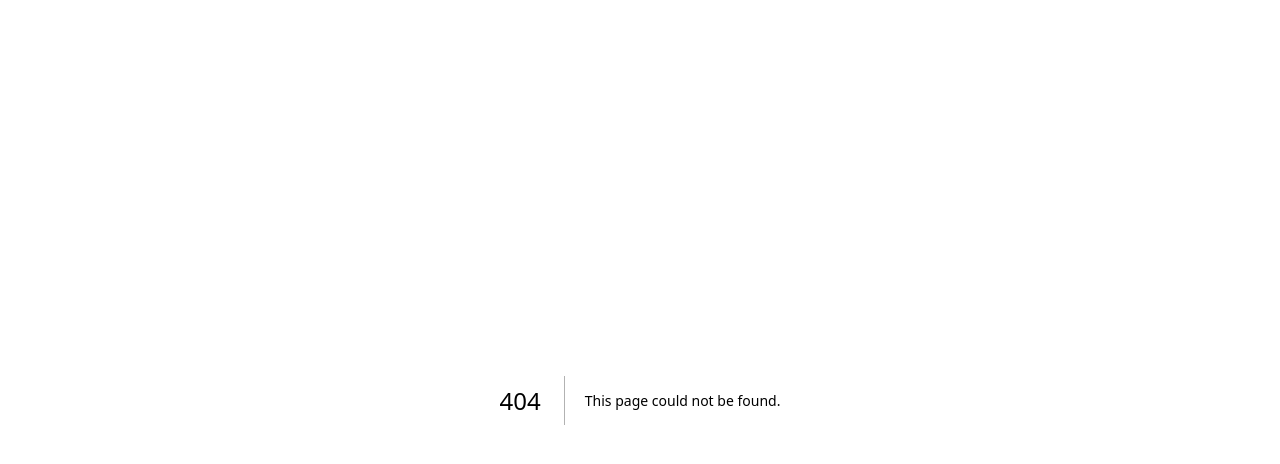
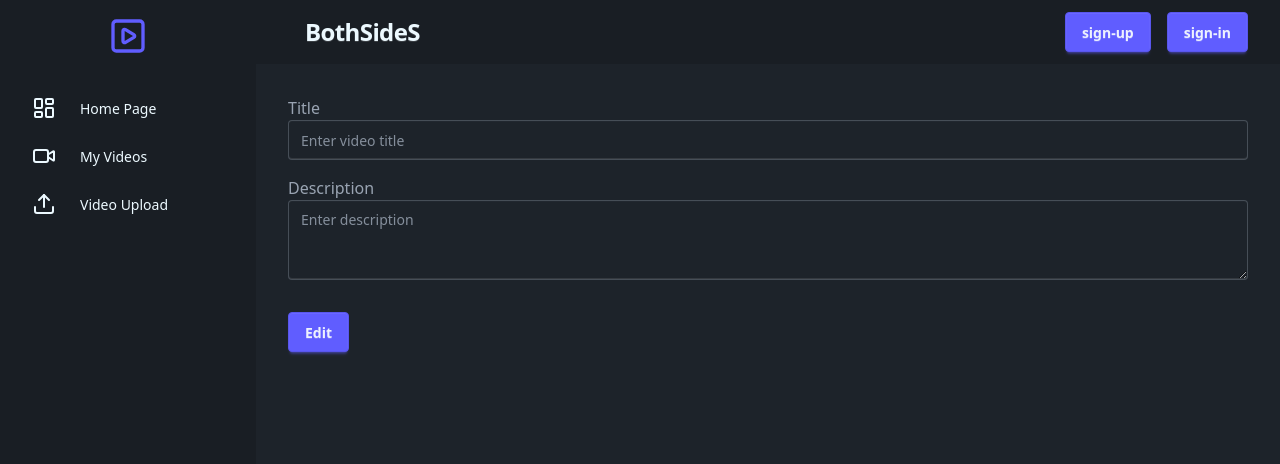
Before and after one commit to lad-bhargav/bothsides, a Next.js app: page /video/edit/1 in a window 1280 px wide. Before the commit this address had no page. Shown: the top 464 px of the page. Built offline with nearby package versions, Linux system fonts and the light colour scheme; no server answers; the database is empty.

Commit message:
edit form is donr

```diff
--- /dev/null
+++ b/app/(app)/video/edit/[id]/page.tsx
@@ -0,0 +1,98 @@
+'use client'
+import { useParams } from 'next/navigation';
+import React, { useEffect, useState } from 'react'
+import { useForm } from 'react-hook-form'
+
+interface FormValues{
+  title:string;
+  description?:string;
+}
+
+const EditPage = () => {
+    const [title,setTitle] = useState<string>("");
+    const [description,setDescription] = useState<string>("");
+
+  const {
+      register,
+      handleSubmit,
+      formState: { errors },
+      setValue,
+    } = useForm<FormValues>();
+
+    const params = useParams();
+    const videoId = params.id;
+
+    useEffect(()=>{
+      videoDetails();
+    },[videoId,setValue]);
+
+  const videoDetails = async()=>{
+        try {
+            const video = await fetch(`/api/video?videoId=${videoId}`);
+            if(!video.ok){
+                throw new Error("failed to load details");
+            }
+            const data = await video.json();
+            setTitle(data.title);
+            setDescription(data.description);
+            setValue('title', data.title);
+            setValue('description', data.description);
+        } catch (error) {
+            console.log(error);
+        }
+  }
+
+  const handleOnSubmit = async()=>{
+
+  }
+
+  return (
+    <div>
+        <form onSubmit={handleSubmit(handleOnSubmit)} className="space-y-4">
+        {/* Title */}
+        <div>
+          <label className="label">
+            <span className="label-text">Title</span>
+          </label>
+          <input
+            type="text"
+            placeholder="Enter video title"
+            value={title}
+            {...register('title', {
+              required: true,
+              onChange: (e) => setTitle(e.target.value)
+            })}
+            className="input input-bordered w-full"
+          />
+          {errors.title && (
+            <span className="text-error text-sm">Title is required</span>
+          )}
+        </div>
+
+        {/* Description */}
+        <div>
+          <label className="label">
+            <span className="label-text">Description</span>
+          </label>
+          <textarea
+            placeholder="Enter description"
+            value={description}
+            {...register('description',{
+                onChange: (e) => setDescription(e.target.value)
+            })}
+            className="textarea textarea-bordered w-full"
+          />
+        </div>
+
+        {/* Submit Button */}
+        <button
+          type="submit"
+          className="btn btn-primary mt-4"
+        >Edit
+        </button>
+      </form>
+    </div>
+  )
+}
+
+export default EditPage
--- a/app/(app)/video/edit/page.tsx
+++ /dev/null
@@ -1,9 +0,0 @@
-import React from 'react'
-
-const EditPage = () => {
-  return (
-    <div>EditPage</div>
-  )
-}
-
-export default EditPage
--- /dev/null
+++ b/app/api/video/route.ts
@@ -0,0 +1,28 @@
+import prisma from "@/lib/prisma";
+import { NextRequest, NextResponse } from "next/server";
+
+export async function GET(req:NextRequest) {
+    try {
+        const { searchParams } = new URL(req.url);
+        const videoId = searchParams.get("videoId");
+        if(!videoId)return NextResponse.json({error:"videoId is undefined"},{status:404});
+
+        const video = await prisma.video.findFirst({
+            where:{id:videoId}
+        })
+
+        if(!video)return NextResponse.json({error:"video not found"},{status:404});
+
+        return NextResponse.json({
+            title:video.title,
+            description:video.description,
+        },{status:200});
+
+    } catch (error) {
+        console.log(error);
+        return NextResponse.json({error:"failed to fetch video"},{status:404}
+        )
+    }finally{
+        await prisma.$disconnect();
+    }
+}
--- a/components/More.tsx
+++ b/components/More.tsx
@@ -46,7 +46,7 @@ const More:React.FC<MoreProps> = ({videoId,onDelete}) => {
         {
             open && (
                 <div className='mt-2' onClick={()=>setOpen(!open)}>
-                    <div><Link className='text-sm flex gap-1 content-center' href="/video/edit"><Edit2Icon size={15}/>Edit</Link></div>
+                    <div><Link className='text-sm flex gap-1 content-center' href={`video/edit/${videoId}`}><Edit2Icon size={15}/>Edit</Link></div>
                     <div><p onClick={handleDelete} className='text-sm mt-2 flex gap-1 content-center text-red-600/90'>
                         <Trash size={15}/>Delete
                         </p></div>
```
